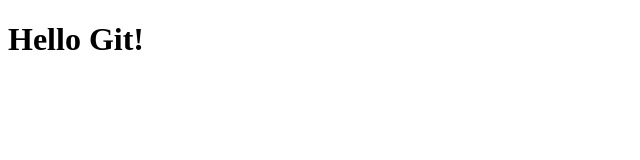
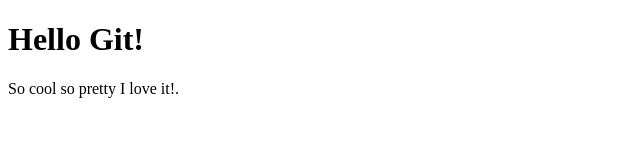
Before and after one commit to mermaidprincess666/Hera-Gitgud, a plain HTML site: page index.html in a window 1280 px wide. Shown: the whole page, without its empty margins (0-640 px from the left). Drawn offline with Linux system fonts and the light colour scheme.

Commit message:
My Second Commit

```diff
--- a/index.html
+++ b/index.html
@@ -5,5 +5,6 @@
     </head>
     <body>
         <h1>Hello Git!</h1>
+    <p>So cool so pretty I love it!.</p>
     </body>
 </html>
```
